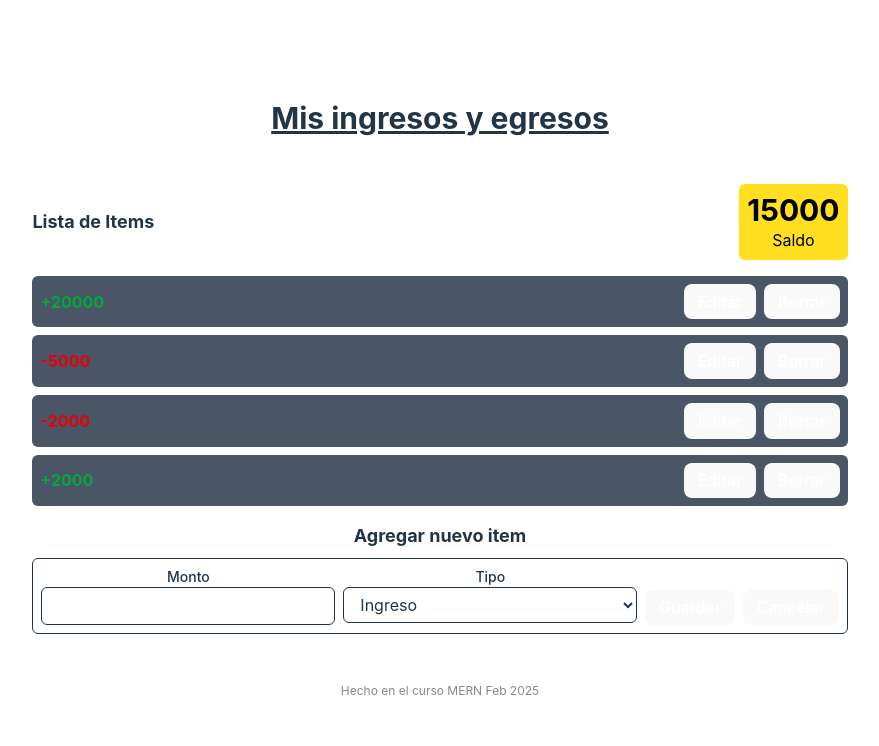
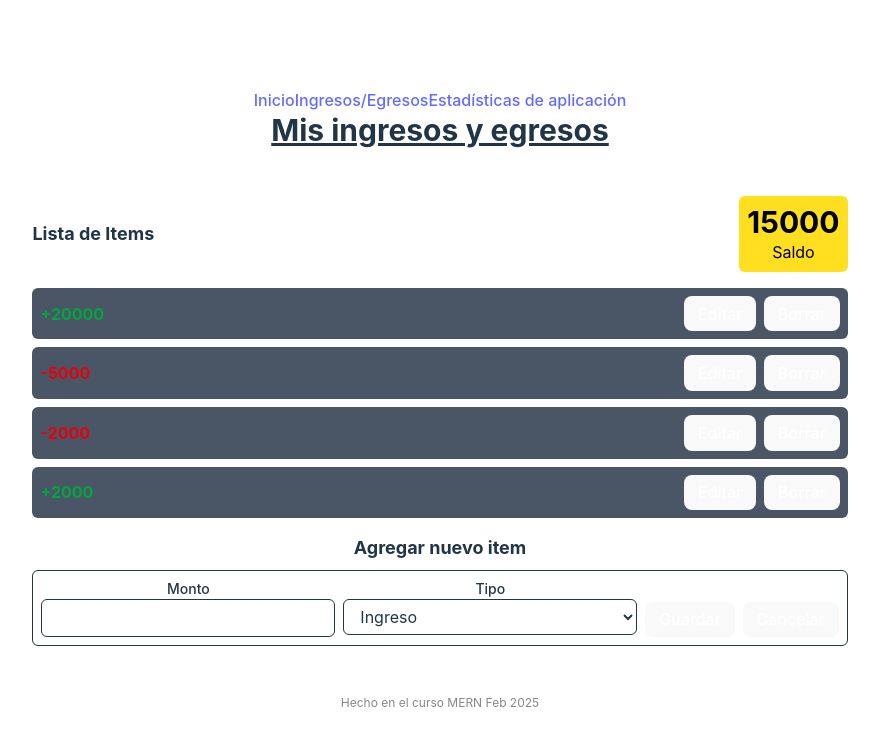
Before and after one commit to juespinoza/front-feb2025, a React (Vite) app: page /transacciones in a window 1280 px wide. Shown: the top 746 px of the page, without its empty margins (200-1079 px from the left). Built offline with nearby package versions, Linux system fonts and the light colour scheme; no server answers.

Commit message:
Clase 11 1

```diff
--- a/package.json
+++ b/package.json
@@ -13,6 +13,7 @@
     "@tailwindcss/vite": "^4.0.12",
     "react": "^19.0.0",
     "react-dom": "^19.0.0",
+    "react-router-dom": "^7.4.0",
     "tailwindcss": "^4.0.12"
   },
   "devDependencies": {
--- a/src/App.jsx
+++ b/src/App.jsx
@@ -2,9 +2,10 @@ import { useState } from "react";
 import reactLogo from "./assets/react.svg";
 import viteLogo from "/vite.svg";
 import "./App.css";
-import Header from "./Header";
-import Content from "./Content";
-import Footer from "./Footer";
+import { BrowserRouter, Routes, Route, Link } from "react-router-dom";
+import Inicio from "./pages/Inicio";
+import Transacciones from "./pages/Transacciones";
+import Estadisticas from "./pages/Estadisticas";
 
 function App({ name }) {
   const gato = "Lukus";
@@ -12,9 +13,18 @@ function App({ name }) {
 
   return (
     <>
-      <Header />
-      <Content />
-      <Footer />
+      <BrowserRouter>
+        <nav>
+          <Link to="/">Inicio</Link>
+          <Link to="/transacciones">Ingresos/Egresos</Link>
+          <Link to="/estadisticas">Estadísticas de aplicación</Link>
+        </nav>
+        <Routes>
+          <Route path="/" element={<Inicio />} />
+          <Route path="/transacciones" element={<Transacciones />} />
+          <Route path="/estadisticas" element={<Estadisticas />} />
+        </Routes>
+      </BrowserRouter>
     </>
   );
 }
--- /dev/null
+++ b/src/pages/Estadisticas.jsx
@@ -0,0 +1,5 @@
+export default function Estadisticas() {
+  return (
+    <div>Estadisticas</div>
+  )
+}
--- /dev/null
+++ b/src/pages/Inicio.jsx
@@ -0,0 +1,9 @@
+import React from 'react'
+
+function Inicio() {
+  return (
+    <div>Inicio</div>
+  )
+}
+
+export default Inicio
--- /dev/null
+++ b/src/pages/Transacciones.jsx
@@ -0,0 +1,16 @@
+import React from "react";
+import Header from "../Header";
+import Content from "../Content";
+import Footer from "../Footer";
+
+function Transacciones() {
+  return (
+    <div>
+      <Header />
+      <Content />
+      <Footer />
+    </div>
+  );
+}
+
+export default Transacciones;
```
Also changed, not shown: 1 other file (tests, documents, lock files or other folders).
